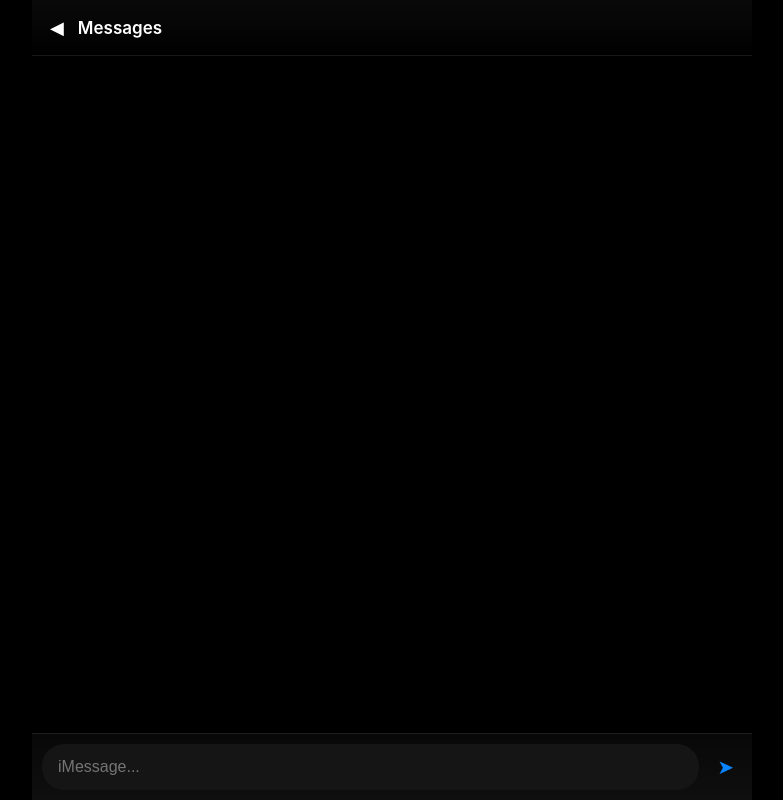
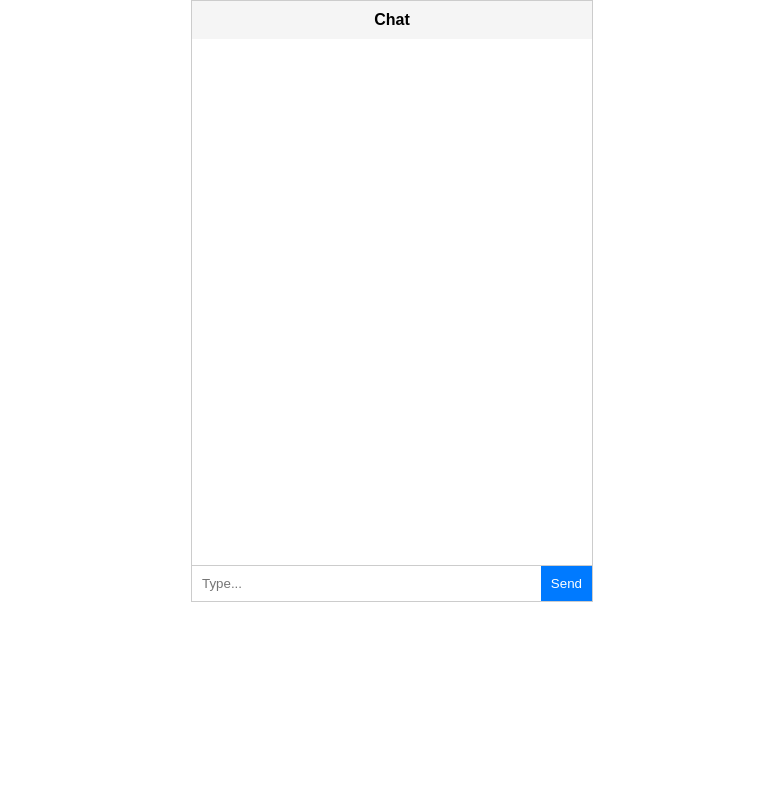
Before and after one commit to mishraparth566-bot/Chat-app, a Flask app: page / in a window 1280 px wide. Shown: the whole page, without its empty margins (248-1031 px from the left). Run offline with Flask 3, Linux system fonts and the light colour scheme; some libraries are stand-ins or nearby versions.

Commit message:
Update index.html

```diff
--- a/templates/index.html
+++ b/templates/index.html
@@ -1,198 +1,69 @@
 <!DOCTYPE html>
-<html lang="en">
+<html>
 <head>
   <meta charset="utf-8" />
-  <meta name="viewport" content="width=device-width,initial-scale=1,viewport-fit=cover" />
-  <title>Messenger</title>
-  <link rel="stylesheet" href="{{ url_for('static', filename='style.css') }}">
+  <title>Messenger Clone</title>
+  <style>
+    body { font-family: sans-serif; margin:0; display:flex; justify-content:center; }
+    .chat { width: 400px; height: 600px; border:1px solid #ccc; display:flex; flex-direction:column; }
+    #header { padding:10px; background:#f5f5f5; text-align:center; font-weight:bold; }
+    #messages { flex:1; overflow-y:auto; padding:10px; }
+    .mine { text-align:right; margin:5px 0; }
+    .theirs { text-align:left; margin:5px 0; }
+    .bubble { display:inline-block; padding:8px 12px; border-radius:16px; max-width:70%; }
+    .mine .bubble { background:#007aff; color:white; }
+    .theirs .bubble { background:#333; color:white; }
+    .meta { font-size:10px; opacity:0.7; margin-top:2px; }
+    #form { display:flex; border-top:1px solid #ccc; }
+    #input { flex:1; border:none; padding:10px; }
+    button { padding:10px; border:none; background:#007aff; color:white; }
+  </style>
   <script src="https://cdn.socket.io/4.7.2/socket.io.min.js"></script>
 </head>
 <body>
-  <div class="chat-shell">
-    <header class="chat-header">
-      <div class="header-left">
-        <button class="icon back" aria-label="Back">◀</button>
-        <div class="chat-title">Messages</div>
-      </div>
-      <div class="header-right">
-        <div id="onlineBadge" class="online hidden">Online</div>
-      </div>
-    </header>
-
-    <main class="chat-area">
-      <div id="messages" class="messages"></div>
-
-      <!-- typing indicator (optional; shown only if you later emit typing events) -->
-      <div id="typingIndicator" class="typing hidden">
-        <span></span><span></span><span></span>
-      </div>
-    </main>
-
-    <!-- input / composer fixed at the bottom -->
-    <form id="inputForm" class="input-form" action="javascript:void(0);">
-      <div class="input-wrapper">
-        <input id="messageInput" type="text" autocomplete="off" placeholder="iMessage..." />
-      </div>
-      <button id="sendBtn" type="submit" class="send-btn" aria-label="Send">➤</button>
+  <div class="chat">
+    <div id="header">Chat <span id="online"></span></div>
+    <div id="messages"></div>
+    <form id="form">
+      <input id="input" autocomplete="off" placeholder="Type..." />
+      <button>Send</button>
     </form>
   </div>
 
 <script>
-    // ---------- Setup ----------
   const socket = io();
-    const messagesEl = document.getElementById('messages');
-    const messageInput = document.getElementById('messageInput');
-    const inputForm = document.getElementById('inputForm');
-    const onlineBadge = document.getElementById('onlineBadge');
+  const form = document.getElementById("form");
+  const input = document.getElementById("input");
+  const messages = document.getElementById("messages");
+  const online = document.getElementById("online");
+  const clientId = Math.random().toString(36).slice(2,9);
 
-    // Persisted client id to align "mine" messages across refresh
-    let clientId = localStorage.getItem('client_id');
-    if (!clientId) {
-      clientId = 'c_' + Date.now() + '_' + Math.random().toString(36).slice(2,9);
-      localStorage.setItem('client_id', clientId);
+  function render(msg){
+    let div = document.createElement("div");
+    div.className = msg.client_id===clientId ? "mine" : "theirs";
+    div.innerHTML = `<div class="bubble">${msg.text}</div>
+      <div class="meta">${new Date(msg.timestamp*1000).toLocaleTimeString([], {hour:'2-digit', minute:'2-digit'})}</div>`;
+    messages.appendChild(div);
+    messages.scrollTop = messages.scrollHeight;
   }
 
-    // Join with client_id so server can count unique online users
-    socket.on('connect', () => {
-      socket.emit('join', { client_id: clientId });
-    });
-
-    // ---------- Helpers ----------
-    function isOnlyEmoji(str) {
-      const s = (str || '').trim();
-      if (!s) return false;
-      try {
-        // Emoji presentation / compound emojis supported
-        const re = /^(?:\p{Extended_Pictographic}|\p{Emoji_Presentation}|\p{Emoji}\uFE0F|\p{Emoji_Modifier_Base}|\u200D)+$/u;
-        return re.test(s);
-      } catch (e) {
-        // Fallback: check if all chars are non-alphanumeric
-        return /^[^\w]+$/.test(s);
-      }
-    }
-
-    function formatTime(ts) {
-      try {
-        return new Date(ts * 1000).toLocaleTimeString([], { hour: '2-digit', minute: '2-digit' });
-      } catch {
-        return '';
-      }
-    }
-
-    function scrollToBottom() {
-      requestAnimationFrame(() => {
-        messagesEl.scrollTop = messagesEl.scrollHeight;
-      });
-    }
-
-    // ---------- Rendering ----------
-    function renderMessage(msg) {
-      const mine = msg.client_id === clientId;
-      const bubble = document.createElement('div');
-      bubble.className = `msg-bubble ${mine ? 'mine' : 'theirs'}`;
-      bubble.dataset.id = msg.id;
-
-      // text
-      const textEl = document.createElement('div');
-      textEl.className = isOnlyEmoji(msg.text) ? 'msg-text emoji-standalone' : 'msg-text';
-      textEl.textContent = msg.text;
-
-      // meta (time + receipts for my messages)
-      const meta = document.createElement('div');
-      meta.className = 'meta';
-
-      const timeEl = document.createElement('span');
-      timeEl.className = 'time';
-      timeEl.textContent = formatTime(msg.timestamp);
-      meta.appendChild(timeEl);
-
-      if (mine) {
-        const statusEl = document.createElement('span');
-        statusEl.className = 'status';
-        if (msg.status === 'read') {
-          statusEl.innerHTML = '<span class="check-blue">✓✓</span>';
-        } else if (msg.status === 'received') {
-          statusEl.textContent = '✓✓';
-        } else {
-          statusEl.textContent = '✓';
-        }
-        meta.appendChild(statusEl);
-      }
-
-      bubble.appendChild(textEl);
-      bubble.appendChild(meta);
-      messagesEl.appendChild(bubble);
-    }
-
-    // ---------- Load history ----------
-    socket.on('chat_history', (history) => {
-      messagesEl.innerHTML = '';
-      history.forEach(renderMessage);
-      scrollToBottom();
-    });
-
-    // ---------- Online badge ----------
-    socket.on('online_count', ({ online }) => {
-      if (online > 1) onlineBadge.classList.remove('hidden');
-      else onlineBadge.classList.add('hidden');
-    });
-
-    // ---------- Send message ----------
-    inputForm.addEventListener('submit', (e) => {
+  form.addEventListener("submit", e=>{
     e.preventDefault();
-      const text = messageInput.value.trim();
-      if (!text) return;
-      socket.emit('send_message', { client_id: clientId, text });
-      messageInput.value = '';
-    });
-
-    // ---------- Receive new message ----------
-    socket.on('new_message', (msg) => {
-      renderMessage(msg);
-      scrollToBottom();
-
-      // Delivery + read acknowledgements for messages not mine
-      if (msg.client_id !== clientId) {
-        // Mark delivered as soon as received
-        socket.emit('message_received', { message_id: msg.id });
-
-        // Auto-mark read when message is scrolled into view or after a small delay.
-        // For a simple room, we mark read after a short delay.
-        setTimeout(() => {
-          socket.emit('message_read', { message_id: msg.id });
-        }, 800);
+    if(input.value){
+      socket.emit("send_message",{client_id:clientId, text:input.value});
+      input.value="";
     }
   });
 
-    // ---------- Update message status (✓ / ✓✓ gray / ✓✓ blue) ----------
-    socket.on('message_status', ({ message_id, status }) => {
-      const bubble = messagesEl.querySelector(`.msg-bubble[data-id="${message_id}"]`);
-      if (!bubble) return;
-      const statusEl = bubble.querySelector('.status');
-      if (!statusEl) return;
-      if (status === 'read') {
-        statusEl.innerHTML = '<span class="check-blue">✓✓</span>';
-      } else if (status === 'received') {
-        statusEl.textContent = '✓✓';
-        statusEl.classList.remove('check-blue');
-      } else {
-        statusEl.textContent = '✓';
-        statusEl.classList.remove('check-blue');
-      }
+  socket.on("chat_history", history=>{
+    messages.innerHTML="";
+    history.forEach(render);
   });
 
-    // ---------- Mobile keyboard adaptation ----------
-    // Keep the composer pinned above the keyboard on mobile
-    function setBodyHeight() {
-      document.body.style.height = window.innerHeight + 'px';
-    }
-    window.addEventListener('resize', () => {
-      setBodyHeight();
-      scrollToBottom();
-    });
-    window.addEventListener('load', () => {
-      setBodyHeight();
-      setTimeout(scrollToBottom, 50);
+  socket.on("new_message", render);
+
+  socket.on("online_status", data=>{
+    online.textContent = data.status;
   });
 </script>
 </body>
```
Lines whose indentation alone changed are shown as unchanged.
